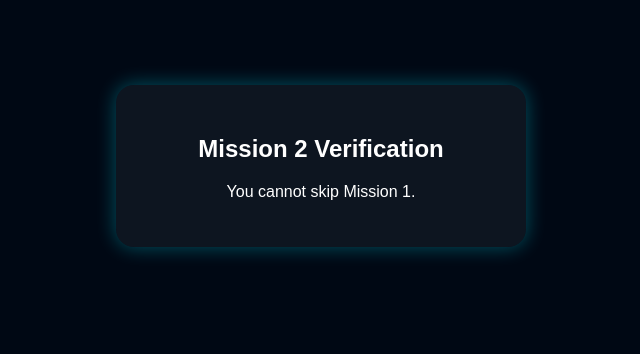
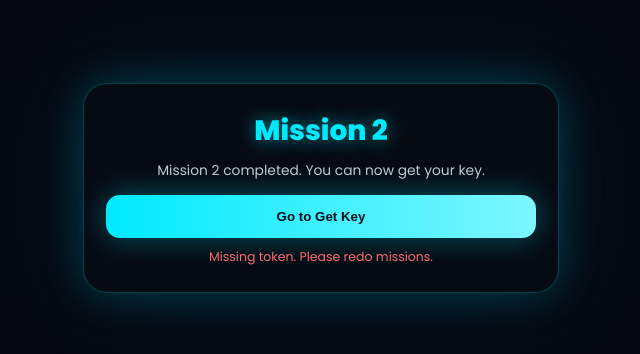
Before and after one commit to aovo4504-bit/task2, a plain HTML site: page index.html in a window 1280 px wide. Shown: the part 234-588 px from the top of the page, without its empty margins (319-959 px from the left). Drawn offline with Linux system fonts and the light colour scheme.

Commit message:
Update index.html

```diff
--- a/index.html
+++ b/index.html
@@ -1,96 +1,30 @@
-<!DOCTYPE html>
-<html lang="en">
-<head>
-<meta charset="UTF-8">
-<title>Mission 2 | Cozy Hub</title>
-
+<!doctype html><html lang="en"><head>
+<meta charset="utf-8"/><meta name="viewport" content="width=device-width,initial-scale=1"/>
+<title>CozyHub • Task 2</title>
+<link rel="preconnect" href="https://fonts.googleapis.com"><link rel="preconnect" href="https://fonts.gstatic.com" crossorigin>
+<link href="https://fonts.googleapis.com/css2?family=Poppins:wght@400;600;700;800&display=swap" rel="stylesheet">
 <style>
-body{
-  margin:0;
-  font-family:Poppins,sans-serif;
-  background:#000814;
-  color:white;
-  display:flex;
-  justify-content:center;
-  align-items:center;
-  height:100vh;
-}
-.card{
-  background:rgba(255,255,255,0.05);
-  padding:30px;
-  text-align:center;
-  width:350px;
-  border-radius:18px;
-  box-shadow:0 0 20px #00eaff55;
-}
-.btn{
-  padding:12px;
-  width:100%;
-  margin-top:20px;
-  border-radius:10px;
-  background:#00eaff;
-  color:#00141a;
-  border:none;
-  cursor:pointer;
-  font-weight:700;
-}
-.hidden{display:none;}
-</style>
-</head>
-<body>
-
+body{margin:0;font-family:Poppins,system-ui,sans-serif;background:#050811;color:#e9fbff;min-height:100vh;display:flex;align-items:center;justify-content:center;padding:22px}
+.card{width:min(430px,92vw);border-radius:24px;background:rgba(7,11,20,.86);border:1px solid rgba(0,234,255,.25);
+box-shadow:0 0 45px rgba(0,234,255,.22),0 0 120px rgba(0,234,255,.08);padding:26px 22px;text-align:center}
+h1{margin:0;font-size:28px;font-weight:800;color:#00eaff;text-shadow:0 0 18px rgba(0,234,255,.55)}
+p{margin:10px 0 14px;opacity:.8;font-size:13.8px;line-height:1.35}
+.btn{width:100%;border:none;border-radius:14px;padding:14px 16px;font-weight:800;cursor:pointer;color:#001018;
+background:linear-gradient(90deg,#00eaff,#7df6ff);box-shadow:0 0 30px rgba(0,234,255,.35)}
+.err{margin-top:10px;color:#ff6b6b;font-size:12.5px}
+</style></head><body>
 <div class="card">
-  <h2>Mission 2 Verification</h2>
-  <p id="msg">Checking Mission 2...</p>
-  <button id="next" class="btn hidden">Get Key</button>
+  <h1>Mission 2</h1>
+  <p>Mission 2 completed. You can now get your key.</p>
+  <button id="go" class="btn">Go to Get Key</button>
+  <div id="err" class="err"></div>
 </div>
-
 <script>
-const API = "https://cozyhub-api.aovo4504.workers.dev/verify2";
-
-async function run(){
-  const token = new URLSearchParams(location.search).get("token");
-  const msg = document.getElementById("msg");
-  const btn = document.getElementById("next");
-
-  if(localStorage.getItem("cozy_task1")!=="done"){
-    msg.textContent="You cannot skip Mission 1.";
-    return;
-  }
-
-  if(!token){
-    msg.textContent="Invalid access. Please complete Mission 2 again.";
-    return;
-  }
-
-  try{
-    const res = await fetch(API,{
-      method:"POST",
-      headers:{"Content-Type":"application/json"},
-      body:JSON.stringify({ token })
-    });
-    const data = await res.json();
-
-    if(!data.ok){
-      msg.textContent="Mission 2 FAILED. Please redo.";
-      return;
-    }
-
-    localStorage.setItem("cozy_task2","done");
-    msg.textContent="Mission 2 Completed ✔";
-    btn.classList.remove("hidden");
-
-  }catch(e){
-    msg.textContent="System error.";
-  }
-}
-
-document.getElementById("next").onclick = () => {
-  location.href = "https://aovo4504-bit.github.io/Cozyhub/getkey.html";
+const token = new URLSearchParams(location.search).get("token") || "";
+if(!token){ document.getElementById("err").textContent="Missing token. Please redo missions."; }
+document.getElementById("go").onclick=()=>{
+  if(!token) return;
+  location.href = "https://aovo4504-bit.github.io/CozyHub.key/getkey.html?token=" + encodeURIComponent(token);
 };
-
-run();
 </script>
-
-</body>
-</html>
+</body></html>
```
